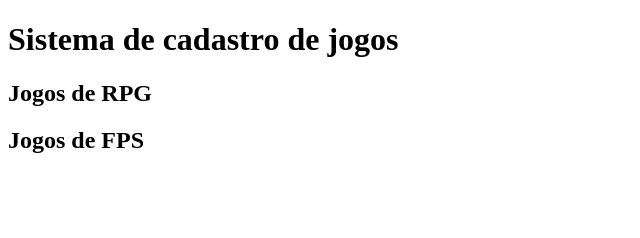
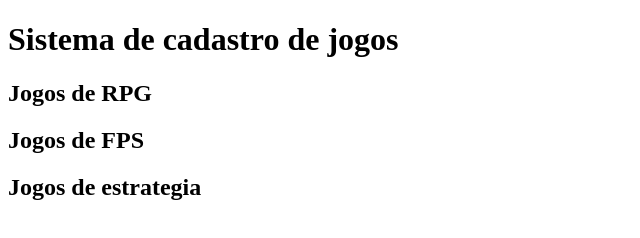
Before and after one commit to lucasjdc/sistema-de-cadastro, a plain HTML site: page index.html in a window 1280 px wide. Shown: the whole page, without its empty margins (0-640 px from the left). Drawn offline with Linux system fonts and the light colour scheme.

Commit message:
adicinada nova categoria de jogos

```diff
--- a/index.html
+++ b/index.html
@@ -9,6 +9,7 @@
     <h1>Sistema de cadastro de jogos</h1>
     <h2>Jogos de RPG</h2>
     <h2>Jogos de FPS</h2>
+    <h2>Jogos de estrategia</h2>
     <script src="app.js"></script>
 
 </body>
```
